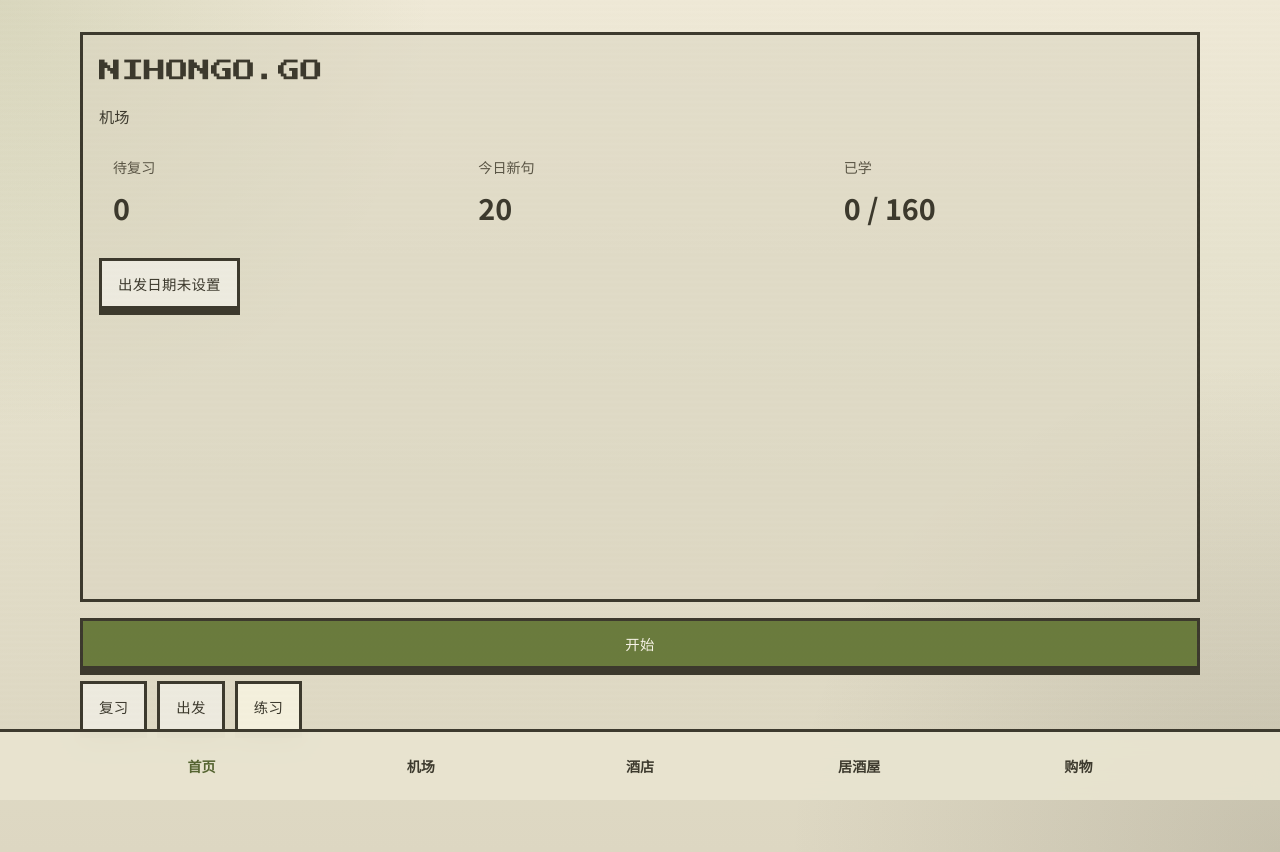
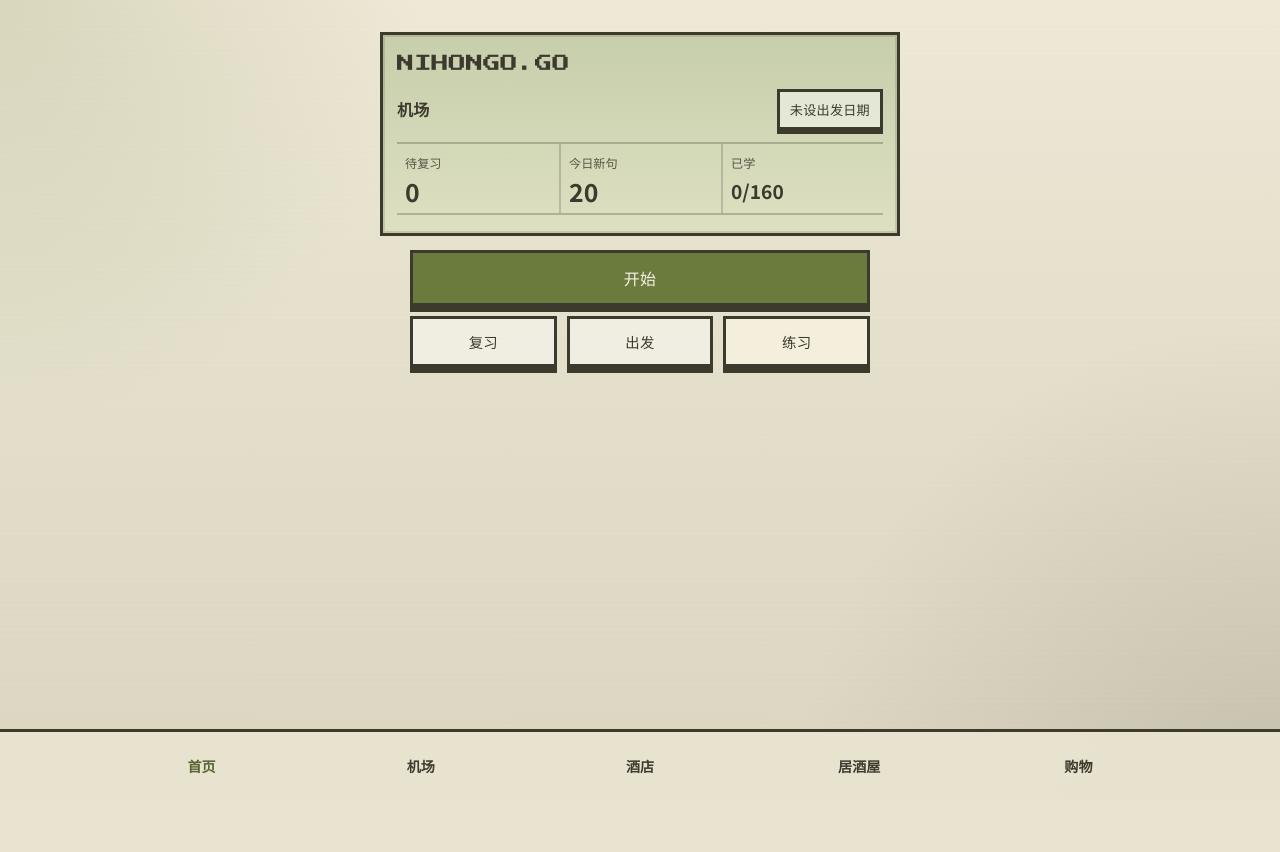
Before and after one commit to bebop-m/japan, a Next.js app: page / in a window 1280 px wide. After the commit the page ends 800 px from the top, so only its background shows below. Built offline with nearby package versions, Linux system fonts and the light colour scheme.

Commit message:
CODEX改版

```diff
--- a/src/app/globals.css
+++ b/src/app/globals.css
@@ -218,25 +218,101 @@ main {
 }
 
 .gameboy-layout {
-  display: flex;
-  flex-direction: column;
-  min-height: calc(100vh - 100px);
+  display: grid;
+  gap: 12px;
+  width: min(100%, 520px);
+  margin: 0 auto;
 }
 
 .gameboy-screen {
-  flex: 1;
-  padding: 20px 16px 24px;
+  padding: 16px 14px 18px;
   border: 3px solid var(--border);
-  background: rgba(220, 216, 196, 0.55);
-  display: flex;
-  flex-direction: column;
-  gap: 16px;
+  background:
+    linear-gradient(180deg, rgba(198, 206, 170, 0.94) 0%, rgba(222, 226, 195, 0.9) 100%);
+  box-shadow: inset 0 0 0 2px rgba(61, 58, 46, 0.16);
+  display: grid;
+  gap: 12px;
 }
 
 .gameboy-controls {
-  padding: 16px 0 0;
+  width: min(100%, 460px);
+  margin: 0 auto;
+  padding: 2px 0 0;
   display: grid;
-  gap: 12px;
+  gap: 10px;
+}
+
+.gameboy-book-row {
+  display: flex;
+  align-items: center;
+  justify-content: space-between;
+  gap: 10px;
+}
+
+.gameboy-book-meta {
+  display: flex;
+  align-items: center;
+  gap: 8px;
+  flex-wrap: wrap;
+}
+
+.gameboy-book-label {
+  font-size: 1rem;
+  font-weight: 700;
+  letter-spacing: 0.02em;
+}
+
+.gameboy-countdown {
+  min-height: 0;
+  padding: 8px 10px;
+  font-size: 0.82rem;
+  box-shadow: 0 4px 0 0 var(--border);
+}
+
+.gameboy-countdown:active {
+  box-shadow: 0 2px 0 0 var(--border);
+}
+
+.gameboy-hud {
+  display: grid;
+  grid-template-columns: repeat(3, 1fr);
+  border-top: 2px solid rgba(61, 58, 46, 0.28);
+  border-bottom: 2px solid rgba(61, 58, 46, 0.28);
+}
+
+.gameboy-stat {
+  display: grid;
+  gap: 6px;
+  padding: 10px 8px 8px;
+}
+
+.gameboy-stat + .gameboy-stat {
+  border-left: 2px solid rgba(61, 58, 46, 0.22);
+}
+
+.gameboy-stat-label {
+  font-size: 0.76rem;
+  color: var(--ink-soft);
+}
+
+.gameboy-stat-value {
+  font-size: clamp(1.1rem, 3.8vw, 1.55rem);
+  font-weight: 700;
+  line-height: 1.1;
+}
+
+.gameboy-stat-value.compact {
+  font-size: clamp(0.95rem, 3.2vw, 1.2rem);
+}
+
+.gameboy-action-row {
+  display: grid;
+  grid-template-columns: repeat(3, 1fr);
+  gap: 10px;
+}
+
+.gameboy-action-row .pixel-button {
+  width: 100%;
 }
 
 .scene-grid {
--- a/src/components/dashboard-shell.tsx
+++ b/src/components/dashboard-shell.tsx
@@ -42,7 +42,7 @@ interface DashboardAction {
 
 function getCountdownLabel(countdown: ReturnType<typeof resolveDepartureCountdown>) {
   if (countdown.kind === "unset") {
-    return "出发日期未设置";
+    return "未设出发日期";
   }
 
   if (countdown.kind === "today") {
@@ -50,10 +50,10 @@ function getCountdownLabel(countdown: ReturnType<typeof resolveDepartureCountdow
   }
 
   if (countdown.kind === "past") {
-    return "出发日期已过";
+    return "已过期";
   }
 
-  return `倒计时 ${countdown.daysUntil} 天`;
+  return `${countdown.daysUntil} 天`;
 }
 
 function hasStartedBook(storage: AppStorageState, sceneId: SceneSummary["id"]) {
@@ -61,6 +61,65 @@ function hasStartedBook(storage: AppStorageState, sceneId: SceneSummary["id"]) {
     (item) =>
       item.sceneId === sceneId &&
       (item.stepState.currentStep > 0 || Boolean(item.completedAt) || Boolean(item.lastStudiedAt))
+  );
+}
+
+interface HomeScreenProps {
+  headline: string;
+  spotlightCount: number;
+  countdownLabel: string;
+  stat1Label: string;
+  stat1Value: string | number;
+  stat2Label: string;
+  stat2Value: string | number;
+  stat3Label: string;
+  stat3Value: string | number;
+}
+
+function HomeScreen({
+  headline,
+  spotlightCount,
+  countdownLabel,
+  stat1Label,
+  stat1Value,
+  stat2Label,
+  stat2Value,
+  stat3Label,
+  stat3Value
+}: HomeScreenProps) {
+  return (
+    <div className="gameboy-screen">
+      <div className="hero-title">
+        <span className="display" style={{ fontSize: "1.08rem" }}>
+          NIHONGO.GO
+        </span>
+      </div>
+
+      <div className="gameboy-book-row">
+        <div className="gameboy-book-meta">
+          <span className="gameboy-book-label">{headline}</span>
+          {spotlightCount > 0 ? <span className="badge danger">回炉 {spotlightCount}</span> : null}
+        </div>
+        <PixelButton href="/settings" variant="ghost" className="gameboy-countdown">
+          {countdownLabel}
+        </PixelButton>
+      </div>
+
+      <div className="gameboy-hud">
+        <div className="gameboy-stat">
+          <span className="gameboy-stat-label">{stat1Label}</span>
+          <strong className="gameboy-stat-value">{stat1Value}</strong>
+        </div>
+        <div className="gameboy-stat">
+          <span className="gameboy-stat-label">{stat2Label}</span>
+          <strong className="gameboy-stat-value">{stat2Value}</strong>
+        </div>
+        <div className="gameboy-stat">
+          <span className="gameboy-stat-label">{stat3Label}</span>
+          <strong className="gameboy-stat-value compact">{stat3Value}</strong>
+        </div>
+      </div>
+    </div>
   );
 }
 
@@ -120,51 +179,23 @@ export function DashboardShell({ scenes }: DashboardShellProps) {
   if (completion.isCurriculumComplete) {
     return (
       <div className="gameboy-layout">
-        <div className="gameboy-screen">
-          <div className="hero-title">
-            <span className="display">NIHONGO.GO</span>
-          </div>
-
-          <div className="meta-row" style={{ alignItems: "center", gap: 12 }}>
-            <span style={{ fontFamily: "var(--font-body)", fontSize: "0.95rem" }}>全部通关</span>
-            {spotlightCount > 0 ? (
-              <span className="badge danger">回炉 {spotlightCount}</span>
-            ) : null}
-          </div>
-
-          <div className="stat-grid">
-            <div className="stat-box">
-              <span className="stat-label">场景</span>
-              <strong className="stat-value">
-                {completion.completedSceneCount} / {completion.totalSceneCount}
-              </strong>
-            </div>
-            <div className="stat-box">
-              <span className="stat-label">句本</span>
-              <strong className="stat-value">
-                {completion.completedBookCount} / {completion.totalBookCount}
-              </strong>
-            </div>
-            <div className="stat-box">
-              <span className="stat-label">已学</span>
-              <strong className="stat-value">
-                {masteredSentenceCount} / {totalReviewItems}
-              </strong>
-            </div>
-          </div>
-
-          <div>
-            <PixelButton href="/settings" variant="ghost">
-              {countdownLabel}
-            </PixelButton>
-          </div>
-        </div>
+        <HomeScreen
+          headline="全部通关"
+          spotlightCount={spotlightCount}
+          countdownLabel={countdownLabel}
+          stat1Label="场景"
+          stat1Value={`${completion.completedSceneCount}/${completion.totalSceneCount}`}
+          stat2Label="句本"
+          stat2Value={`${completion.completedBookCount}/${completion.totalBookCount}`}
+          stat3Label="已学"
+          stat3Value={`${masteredSentenceCount}/${totalReviewItems}`}
+        />
 
         <div className="gameboy-controls">
-          <PixelButton href={primaryAction.href} style={{ width: "100%" }}>
+          <PixelButton href={primaryAction.href} style={{ width: "100%", minHeight: 56, fontSize: "1rem" }}>
             {primaryAction.label}
           </PixelButton>
-          <div className="split-actions">
+          <div className="gameboy-action-row">
             {actionButtons.map((action) => (
               <PixelButton key={action.href} href={action.href} variant={action.variant}>
                 {action.label}
@@ -178,49 +209,23 @@ export function DashboardShell({ scenes }: DashboardShellProps) {
 
   return (
     <div className="gameboy-layout">
-      <div className="gameboy-screen">
-        <div className="hero-title">
-          <span className="display">NIHONGO.GO</span>
-        </div>
-
-        <div className="meta-row" style={{ alignItems: "center", gap: 12 }}>
-          <span style={{ fontFamily: "var(--font-body)", fontSize: "0.95rem" }}>
-            {currentBookLabel}
-          </span>
-          {spotlightCount > 0 ? (
-            <span className="badge danger">回炉 {spotlightCount}</span>
-          ) : null}
-        </div>
-
-        <div className="stat-grid">
-          <div className="stat-box">
-            <span className="stat-label">待复习</span>
-            <strong className="stat-value">{dueReviewCount}</strong>
-          </div>
-          <div className="stat-box">
-            <span className="stat-label">今日新句</span>
-            <strong className="stat-value">{newSentenceCount}</strong>
-          </div>
-          <div className="stat-box">
-            <span className="stat-label">已学</span>
-            <strong className="stat-value">
-              {masteredSentenceCount} / {totalReviewItems}
-            </strong>
-          </div>
-        </div>
-
-        <div>
-          <PixelButton href="/settings" variant="ghost">
-            {countdownLabel}
-          </PixelButton>
-        </div>
-      </div>
+      <HomeScreen
+        headline={currentBookLabel}
+        spotlightCount={spotlightCount}
+        countdownLabel={countdownLabel}
+        stat1Label="待复习"
+        stat1Value={dueReviewCount}
+        stat2Label="今日新句"
+        stat2Value={newSentenceCount}
+        stat3Label="已学"
+        stat3Value={`${masteredSentenceCount}/${totalReviewItems}`}
+      />
 
       <div className="gameboy-controls">
-        <PixelButton href={currentBookHref} style={{ width: "100%" }}>
+        <PixelButton href={currentBookHref} style={{ width: "100%", minHeight: 56, fontSize: "1rem" }}>
           {currentBookStarted ? "继续" : "开始"}
         </PixelButton>
-        <div className="split-actions">
+        <div className="gameboy-action-row">
           {actionButtons.map((action) => (
             <PixelButton key={action.href} href={action.href} variant={action.variant}>
               {action.label}
```
Also changed, not shown: public/fallback-IVfoSvQYYP-GTSJNIoK2t.js (renamed from public/fallback-ejVW7Se2dAGFeX8EKNvOy.js).
